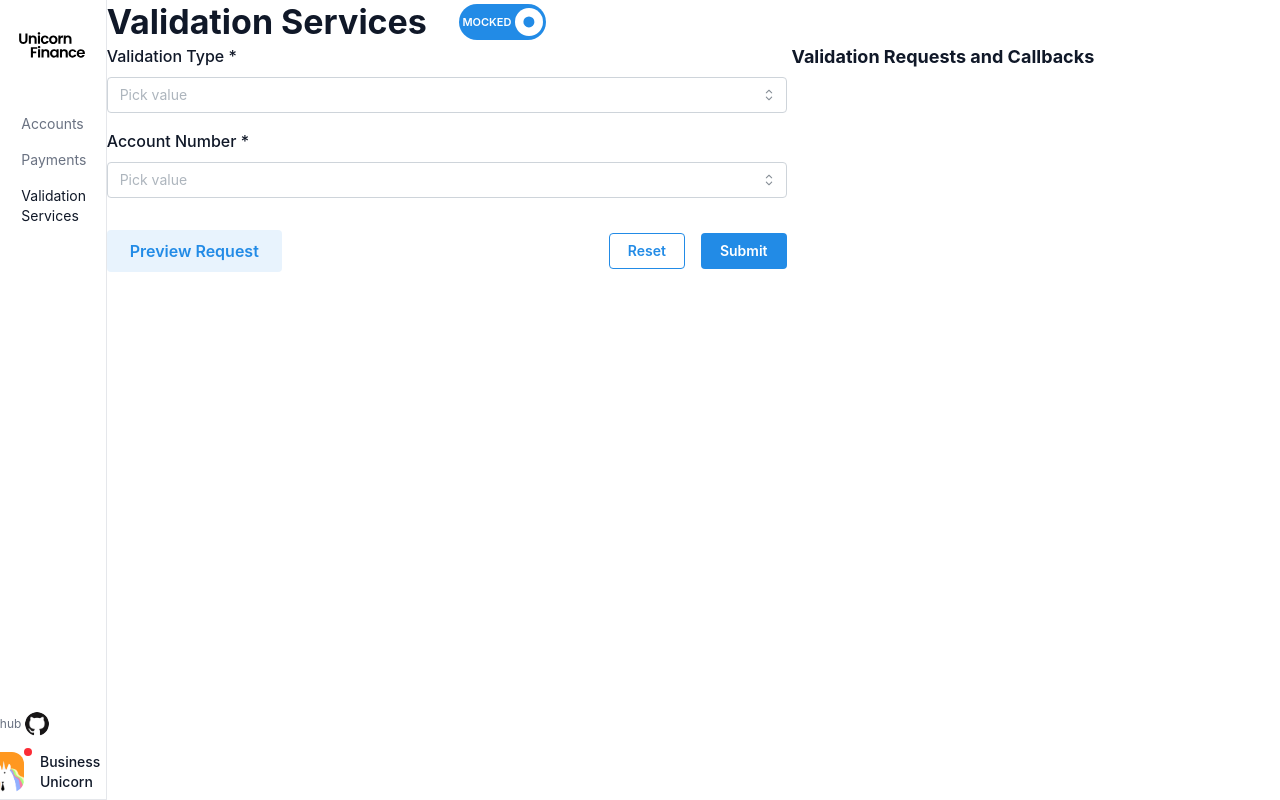
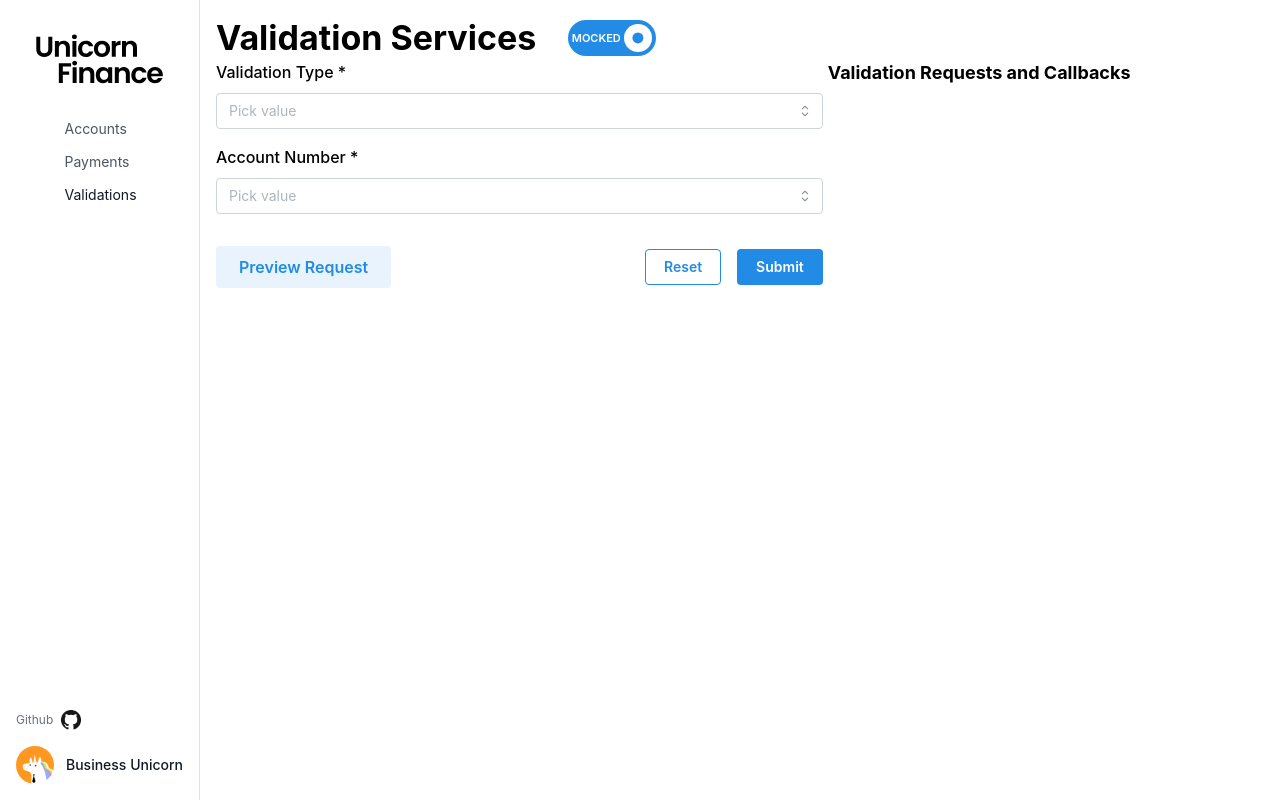
Before and after one commit to jpmorgan-payments/unicorn-finance, a React (Vite) app in the folder app/client/: page /validations in a window 1280 px wide. Built offline with nearby package versions, Linux system fonts and the light colour scheme.

Commit message:
Updating sidebar config

```diff
--- a/app/client/src/components/sidebar.tsx
+++ b/app/client/src/components/sidebar.tsx
@@ -1,16 +1,11 @@
 import React from "react";
 import { NavLink } from "react-router-dom";
-import { Popover, PopoverButton, PopoverPanel } from "@headlessui/react";
+import { Avatar, Image } from "@mantine/core";
 
 // Images
 import ufLogoLarge from "../images/uf-logo.svg";
 import avatar from "../images/avatar.png";
 import github from "../images/github.png";
-
-// Styling constants
-const linkClassName =
-  "border-t-2 border-transparent px-4 py-8 hover:text-gray-700 lg:border-l-2 lg:border-t-0 lg:px-8 lg:py-2";
-const activeClassName = "border-pink-500 text-gray-900";
 
 // Navigation configuration
 const links = [
@@ -24,97 +19,58 @@ const links = [
   },
   {
     to: "/validations",
-    label: "Validation Services",
+    label: "Validations",
   },
 ];
-function Sidebar() {
-  const renderMobilePopover = () => (
-    <Popover className="relative lg:hidden">
-      <PopoverButton className="inline-flex items-center justify-center rounded-md bg-white p-2 text-gray-400 hover:bg-gray-100 hover:text-gray-500 focus:outline-none focus:ring-2 focus:ring-indigo-500 focus:ring-inset">
-        <span className="absolute -top-1 left-10 block rounded-xl bg-red-500 p-1" />
-        <img className="h-10 w-10 rounded-xl" src={avatar} alt="Avatar" />
-      </PopoverButton>
 
-      <PopoverPanel className="absolute left-1/2 z-10 mt-3 w-max max-w-sm -translate-x-3/4 transform px-4">
-        <div className="overflow-hidden rounded-lg shadow-lg ring-1 ring-black ring-opacity-5">
-          <div className="relative grid grid-cols-1 gap-3 bg-white p-7">
-            <a
-              href="https://github.com/jpmorgan-payments/unicorn-finance"
-              target="_blank"
-              rel="noreferrer"
-              className="flex gap-1"
+export const Sidebar = () => {
+  return (
+    <div className="flex w-full flex-row items-center justify-between p-4 lg:flex-col lg:p-6">
+      <NavLink to="/accounts" className="block">
+        <Image
+          src={ufLogoLarge}
+          alt="Unicorn Finance Logo"
+          className="w-20 lg:w-16"
+        />
+      </NavLink>
+
+      {/* Navigation Links */}
+      <ul className="flex flex-row gap-4 lg:flex-col lg:gap-2 lg:mt-8">
+        {links.map((link) => (
+          <li key={link.to}>
+            <NavLink
+              to={link.to}
+              className={({ isActive }) =>
+                `px-3 py-2 text-sm transition-colors hover:text-gray-900 lg:px-4 lg:py-3 lg:border-l-2 lg:border-transparent ${
+                  isActive
+                    ? "text-gray-900 lg:border-pink-500"
+                    : "text-gray-600"
+                }`
+              }
             >
-              <img className="w-6 rounded-xl" src={github} alt="Github" />
-              Github
-            </a>
-          </div>
-          <div className="relative grid grid-cols-1 gap-2 bg-gray-50 p-4">
-            <p className="w-auto font-medium">Business Unicorn</p>
-          </div>
-        </div>
-      </PopoverPanel>
-    </Popover>
-  );
+              {link.label}
+            </NavLink>
+          </li>
+        ))}
+      </ul>
 
-  const renderDesktopProfile = () => (
-    <div className="hidden lg:block">
-      <ul className="-ml-4 mb-4 text-xs text-gray-500">
+      {/* Profile Section - Desktop Only */}
+      <div className="hidden lg:block lg:mt-auto lg:mb-4  bottom-0 absolute">
         <a
+          href="https://github.com/jpmorgan-payments/unicorn-finance"
           target="_blank"
-          className="flex items-center gap-1"
-          href="https://github.com/jpmorgan-payments/unicorn-finance"
           rel="noreferrer"
+          className="flex items-center gap-2 text-xs text-gray-500 hover:text-gray-700 mb-4"
         >
-          <li className="text-center">Github</li>
-          <img className="w-6 rounded-xl" src={github} alt="Github" />
+          <span>Github</span>
+          <img className="w-5 h-5" src={github} alt="Github" />
         </a>
-      </ul>
-      <div className="relative -ml-4 flex text-sm">
-        <span className="absolute -top-1 left-10 block rounded-xl bg-red-500 p-1" />
-        <img className="h-10 w-10 rounded-xl" src={avatar} alt="Avatar" />
-        <div className="flex flex-col pl-4">
-          <p className="w-8/12 font-medium">Business Unicorn</p>
+
+        <div className="flex items-center gap-3">
+          <Avatar src={avatar} alt="Unicorn avatar" size="md" />
+          <p className="text-sm font-medium text-gray-900">Business Unicorn</p>
         </div>
       </div>
     </div>
   );
-
-  return (
-    <div className="flex w-full border-b border-gray-200 lg:w-1/12 lg:flex-none lg:border-r">
-      <nav className="flex w-full flex-row items-center justify-between px-4 py-4 lg:flex-col lg:p-8 lg:pr-0">
-        <div className="flex flex-row lg:flex-col">
-          <NavLink to="accounts" className="mb-0 block lg:mb-12" data-cy="logo">
-            <img
-              src={ufLogoLarge}
-              alt="Unicorn Finance Logo"
-              className="mt-2 w-4/5 lg:mt-0 lg:w-4/6"
-            />
-          </NavLink>
-
-          <ul className="-my-4 ml-0 flex flex-row text-sm text-gray-500 lg:-ml-8 lg:my-0 lg:flex-col">
-            {links.map((link) => (
-              <NavLink
-                key={link.to}
-                to={link.to}
-                className={({ isActive }) =>
-                  isActive
-                    ? `${activeClassName} ${linkClassName}`
-                    : linkClassName
-                }
-              >
-                <li>{link.label}</li>
-              </NavLink>
-            ))}
-          </ul>
-        </div>
-
-        <div className="mb-2 lg:fixed lg:bottom-0 lg:w-auto" data-cy="popover">
-          {renderMobilePopover()}
-          {renderDesktopProfile()}
-        </div>
-      </nav>
-    </div>
-  );
-}
-
-export default Sidebar;
+};
--- a/app/client/src/componentsV2/layout.tsx
+++ b/app/client/src/componentsV2/layout.tsx
@@ -1,23 +1,41 @@
 import React, { ReactNode } from "react";
 import { Outlet } from "react-router-dom";
 import { ErrorBoundary } from "react-error-boundary";
-import Sidebar from "../components/sidebar";
+import { Sidebar } from "../components/sidebar";
 import ErrorFallback from "../components/error_fallback";
+import { AppShell } from "@mantine/core";
+import { useDisclosure } from "@mantine/hooks";
 
 interface LayoutProps {
   children?: ReactNode;
 }
 
 function Layout({ children }: LayoutProps) {
+  const [mobileOpened, { toggle: toggleMobile }] = useDisclosure();
+  const [desktopOpened] = useDisclosure(true);
   return (
-    <div className="flex flex-col lg:flex-row h-full text-gray-900 min-h-screen w-full max-w-screen">
-      <Sidebar />
-      <main className="h-auto lg:h-full lg:min-h-screen lg:w-11/12 w-full">
+    <AppShell
+      padding="md"
+      layout="alt"
+      navbar={{
+        width: 200,
+        breakpoint: "sm",
+        collapsed: { mobile: !mobileOpened, desktop: !desktopOpened },
+      }}
+    >
+      <AppShell.Header p="xs" hiddenFrom="sm">
+        <Sidebar />
+      </AppShell.Header>
+
+      <AppShell.Navbar p="xs">
+        <Sidebar />
+      </AppShell.Navbar>
+      <AppShell.Main>
         <ErrorBoundary FallbackComponent={ErrorFallback}>
           {children ? children : <Outlet />}
         </ErrorBoundary>
-      </main>
-    </div>
+      </AppShell.Main>
+    </AppShell>
   );
 }
 
--- a/app/client/src/pages/ValidationsPage.tsx
+++ b/app/client/src/pages/ValidationsPage.tsx
@@ -7,7 +7,6 @@ import ValidationServicesInputForm from "../features/validationServices/validati
 const ValidationsPage: React.FC = () => {
   return (
     <Layout>
-      <div>
       <Group gap="xl">
         <Title order={1}>Validation Services</Title>
         <EnvironmentSwitcher />
@@ -21,7 +20,6 @@ const ValidationsPage: React.FC = () => {
           <Title order={4}>Validation Requests and Callbacks</Title>
         </Grid.Col>
       </Grid>
-      </div>
     </Layout>
   );
 };
```
Also changed, not shown: app/client/src/components/layout.tsx (+8 -11 lines). Lines whose indentation alone changed are shown as unchanged.
